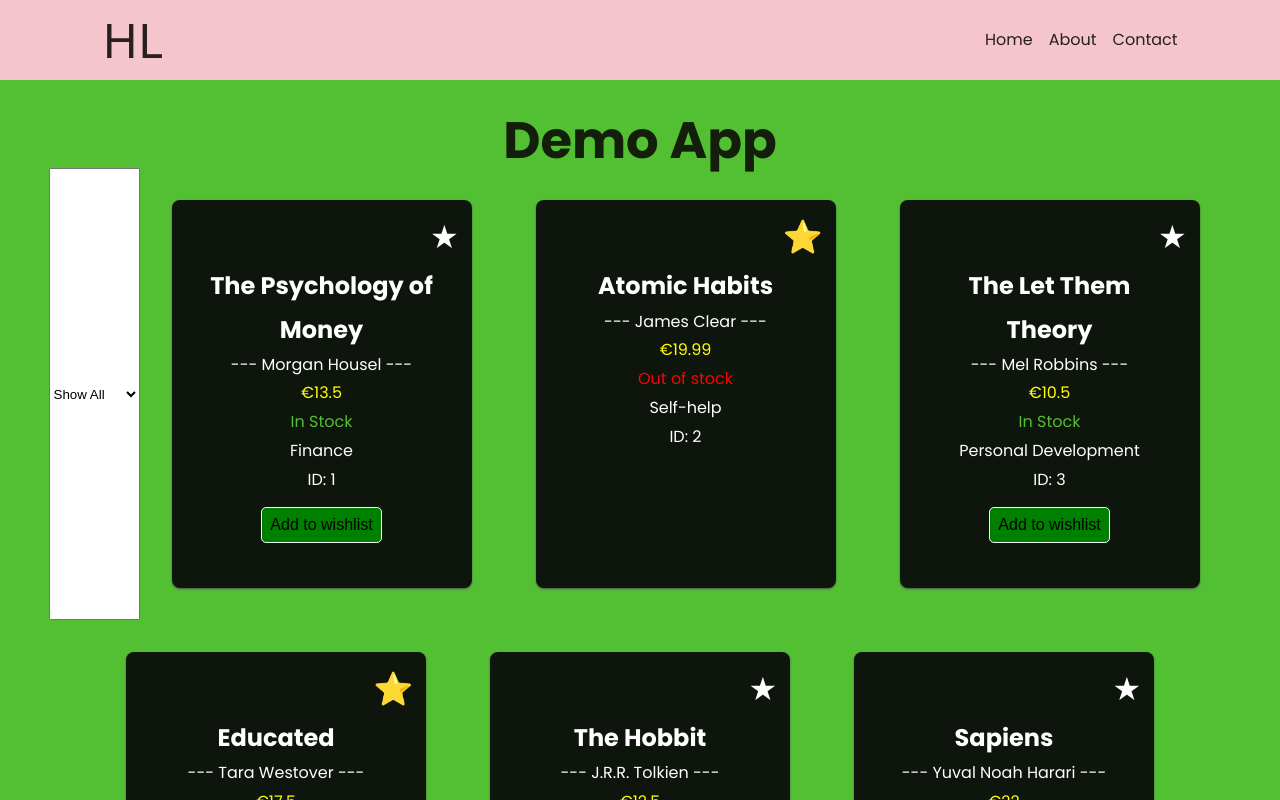
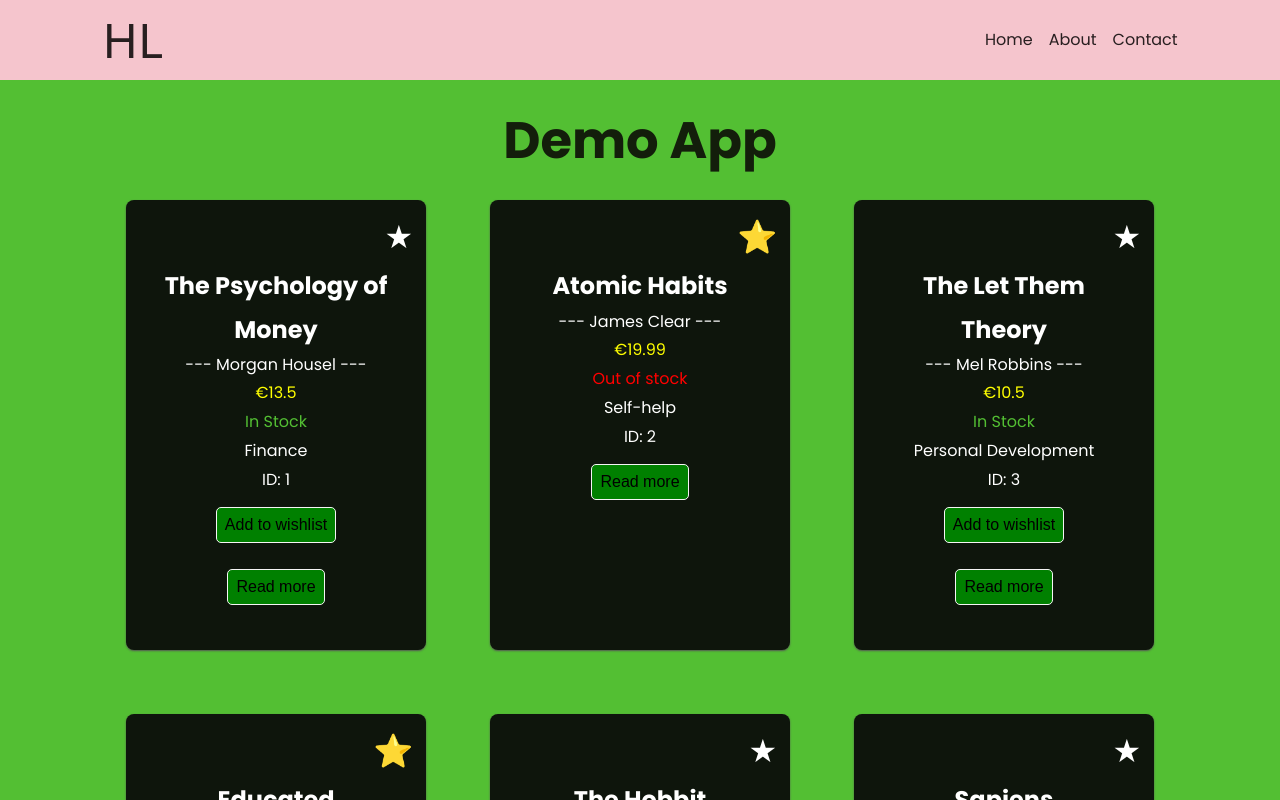
Before and after one commit to Hoa28686/demo_react, a React (Vite) app: page / in a window 1280 px wide. Shown: the top 800 px of the page. Built offline with nearby package versions, Linux system fonts and the light colour scheme; a web font is replaced by a local one.

Commit message:
add toggleStock, toggleFavorite

```diff
--- a/src/Books/BookCard.css
+++ b/src/Books/BookCard.css
@@ -22,7 +22,7 @@
   .price{
     color:yellow;
   }
-  .wishList{
+  .wishList,button {
     margin:0.8rem;
     padding:0.5rem;
     background: green;
--- a/src/Books/BookCard.jsx
+++ b/src/Books/BookCard.jsx
@@ -1,18 +1,28 @@
 import { useState } from 'react';
 import './BookCard.css';
-const BookCard=({title, author, price, inStock, genre,id,isFavorite})=>{
-
+const BookCard=({title, author, price, inStock, genre,id,isFavorite,onEventHandler,onToggleStock,onToggleFavorite})=>{
+    // const clickHandler=()=>{
+    //     setFavorite(!favorite);
+    //     isFavorite=!isFavorite;
+    // }
+    const eventHandler=()=>{
+        console.log('WOW');
+    }
     return(
         <div className="card">
-            <div className='favorite' >{isFavorite? '⭐':'★'}</div>
+            <div className='favorite' onClick={()=>onToggleFavorite(id)} >{isFavorite? '⭐':'★'}</div>
             <h2> {title} </h2>
 
             <p>--- {author} --- </p>
             <p className='price'>€{price} </p>
-            <p style={{color: inStock? "#53bf33":"red"}}>{inStock ? "In Stock": "Out of stock"} </p>
+            {/* <button onClick={()=>onToggleStock(id)}>Change Stock</button>
+            <button onClick={()=>onToggleFavorite(id)}>Change favorite</button> */}
+            <p style={{color: inStock? "#53bf33":"red"}} onClick={()=>onToggleStock(id)}>{inStock ? "In Stock": "Out of stock"} </p>
+
             <p>{genre} </p>
             <p >ID: {id} </p>
-            { inStock && <button className='wishList'>Add to wishlist</button>}
+            { inStock && <button className='wishList' onClick={eventHandler} >Add to wishlist</button>}
+            <button onClick={()=> onEventHandler(id)} >Read more</button>
         </div>
     )
 }
--- a/src/Books/BookList.jsx
+++ b/src/Books/BookList.jsx
@@ -4,22 +4,40 @@
 
 const BookList=()=>{
     const [bookData,setBookData]=useState(books);
-    // const clickHandler=()=>{
-    //     setFavorite(!favorite);
-    //     isFavorite=!isFavorite;
-    // }
+    const toggleStock=(id)=>{
+        console.log(id);
+        let updatedBooks =bookData.map(b=>{
+            (b.id==id)&&(b.inStock= !b.inStock)
+            return b;
+
+    })
+        setBookData(updatedBooks);
+    }
+
+    const toggleFavorite=(id)=>{
+        console.log(id);
+        let updatedBooks =bookData.map(b=> b.id===id ? {...b, isFavorite: !b.isFavorite}:b)
+        setBookData(updatedBooks);
+    }
+
+    const EventHandler=(id)=>{
+        console.log('read more is click', id);
+    }
 
     return(
         <>
-            <select name="" id="">
+            {/* <select name="" id="">
                 <option value="all">Show All</option>
                 <option value="favorite">Is Favorite</option>
                 <option value="notFavorite">Not favorite</option>
-            </select>
+            </select> */}
             {bookData.map(b=> (
                       <BookCard
                       key={b.id}
-                      {...b} />
+                      {...b}
+                      onEventHandler={EventHandler}
+                      onToggleStock={toggleStock}
+                      onToggleFavorite={toggleFavorite}/>
                     ))}
         </>
     )
@@ -27,8 +45,8 @@
 export default BookList
 
 export function Card({name, department}){
-    const departmentClass=deparment === "Engineer"
-    ?'engineer': deparment === "Design"? 'design':deparment === "Executive"?'executive':'general';
+    const departmentClass=department === "Engineer"
+    ?'engineer': department === "Design"? 'design':department === "Executive"?'executive':'general';
     return(
         <div className={`card ${departmentClass}`} >
             <h3>{name}</h3>
--- a/src/Footer/Footer.jsx
+++ b/src/Footer/Footer.jsx
@@ -1,6 +1,6 @@
 import './Footer.css';
 const Footer=({year})=>{
-    console.log('footer props: ', {year});
+    // console.log('footer props: ', {year});
     return(
         <footer className='flex'>copyrights 🍉fruit🥬 {year} </footer>
     )
--- a/src/Header/Header.jsx
+++ b/src/Header/Header.jsx
@@ -1,6 +1,6 @@
 import './Header.css';
 const Header=({logo})=>{
-    console.log("this is header props: ", {logo});
+    // console.log("this is header props: ", {logo});
     return(
     <header>
         <div className="logo">{logo} </div>
```
